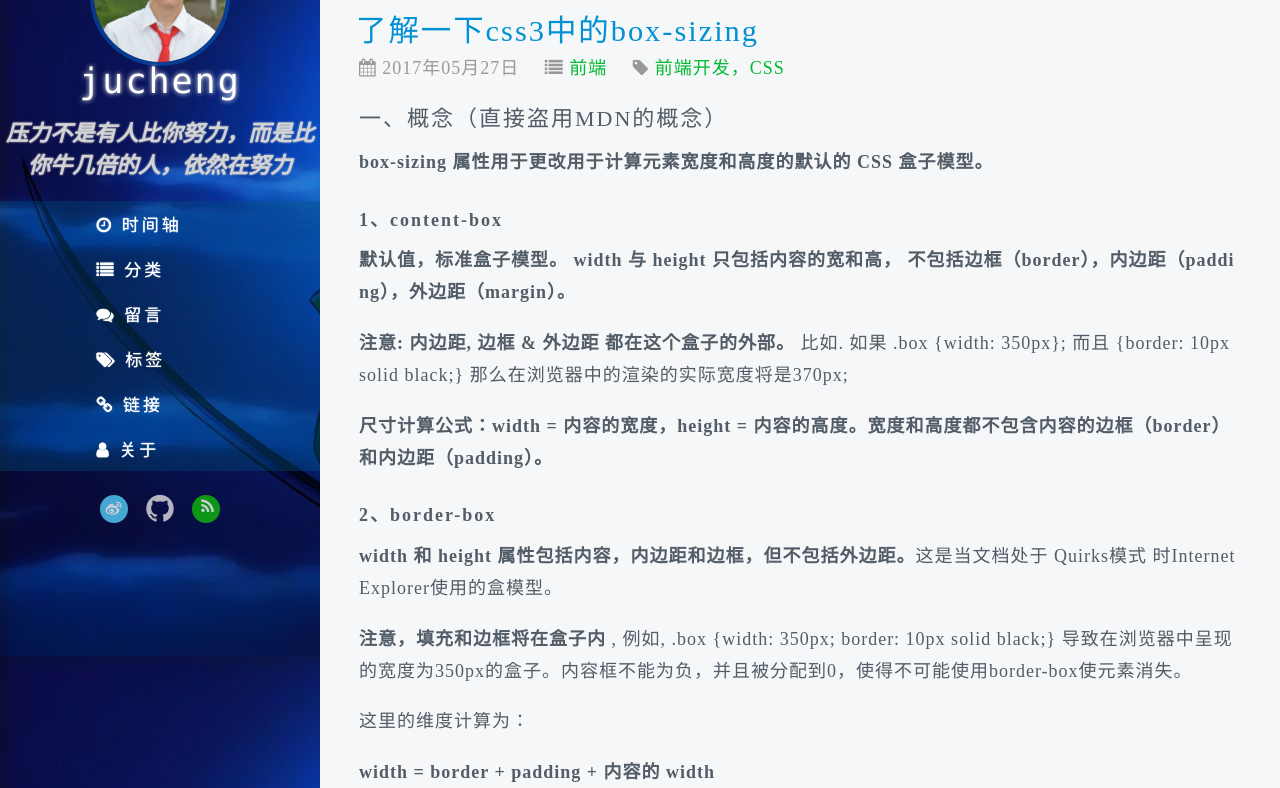
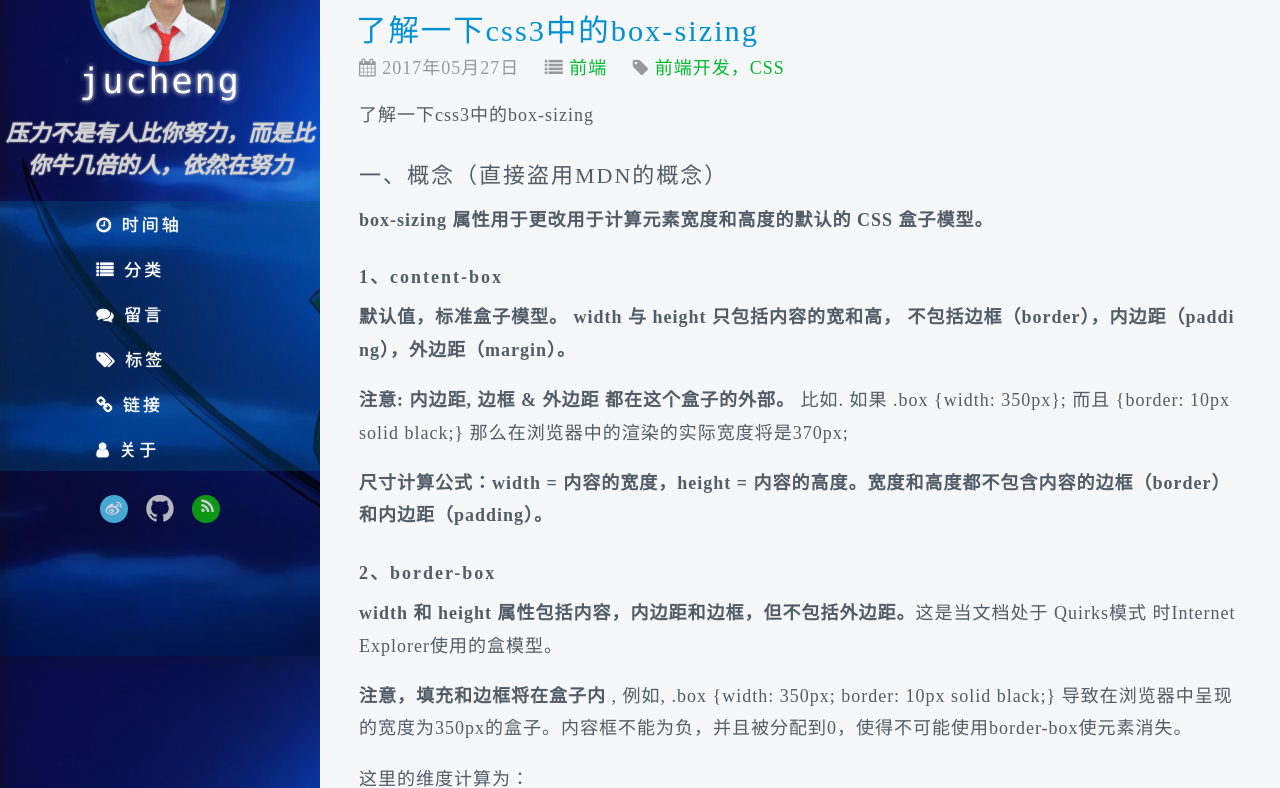
Before and after one commit to jucheng/jucheng.github.io, a Jekyll site: the page built from _posts/2017-5-27-FEW-css3 box-sizing .md, in a window 1280 px wide and 900 px high, cut to the strip 112-900 px from the top of the window. Built offline with Jekyll 4.4.1, drawn with Linux system fonts in a browser that asks for light colours; nearby versions of some CDN libraries; comment, search, counter and statistics services are not loaded.

Commit message:
2017-5-27-FEW-css3 box-sizing
add the title

```diff
--- a/_posts/2017-5-27-FEW-css3 box-sizing .md
+++ b/_posts/2017-5-27-FEW-css3 box-sizing .md
@@ -6,7 +6,7 @@ categories: 前端
 tags: [前端开发，CSS]
 ---
 
-
+了解一下css3中的box-sizing
 
 <!-- more -->
 
```
